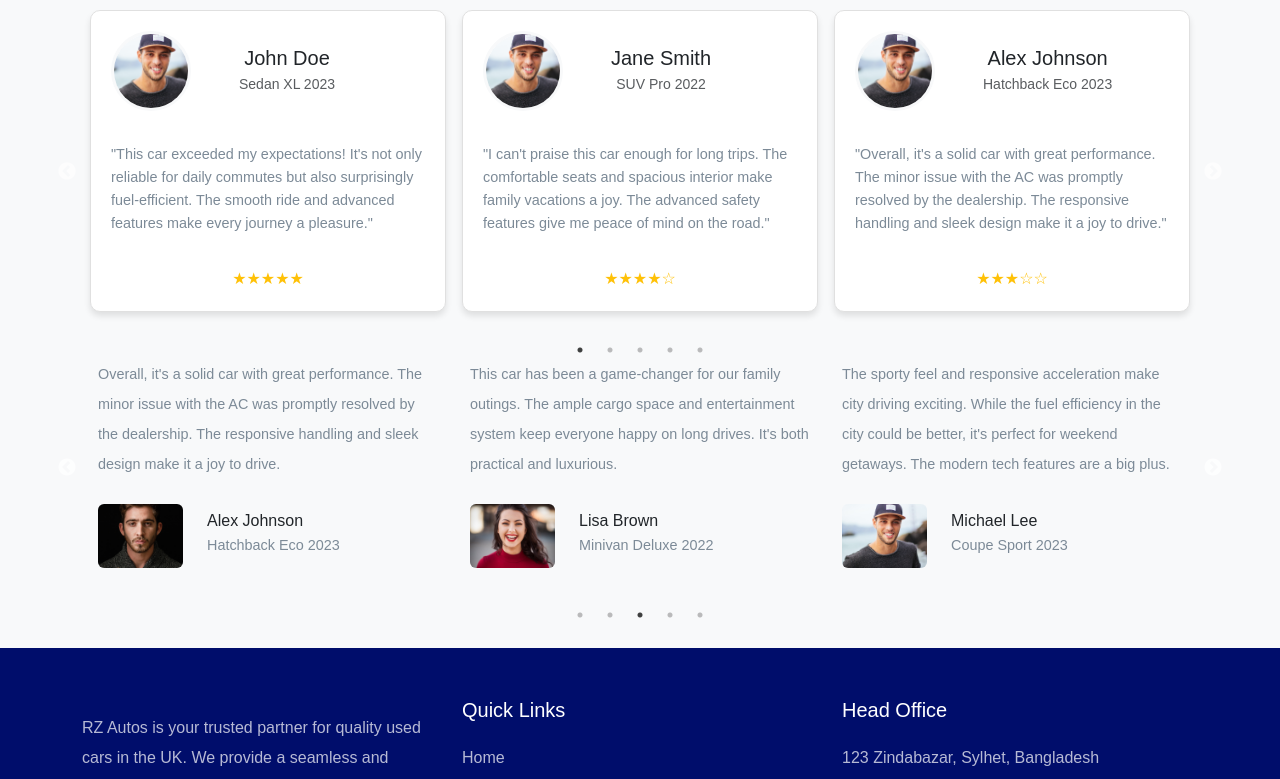
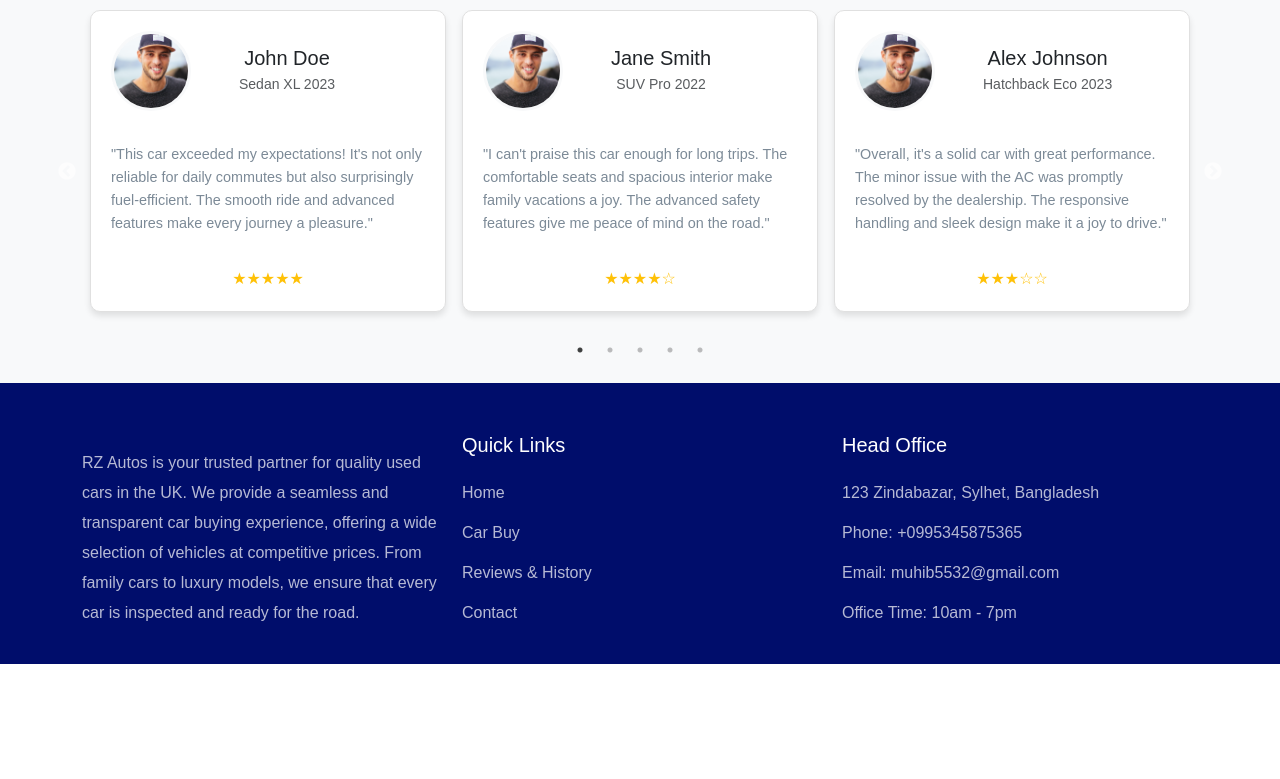
Before and after one commit to MOHAMMEDSIFANKP/rzautos-user-side, a React (Vite) app: page /about in a window 1280 px wide. Shown: the part 1414-2193 px from the top of the page. After the commit the page ends 2078 px from the top, so only its background shows below. Built offline with nearby package versions, Linux system fonts and the light colour scheme.

Commit message:
bugfix:- remove extra testmonial

```diff
--- a/src/pages/About.jsx
+++ b/src/pages/About.jsx
@@ -182,7 +182,7 @@ const About = () => {
                   </div>
                 ))}
               </Slider>
-              <Testimonial/>
+              {/* <Testimonial/> */}
             </Col>
           </Row>
 
```
